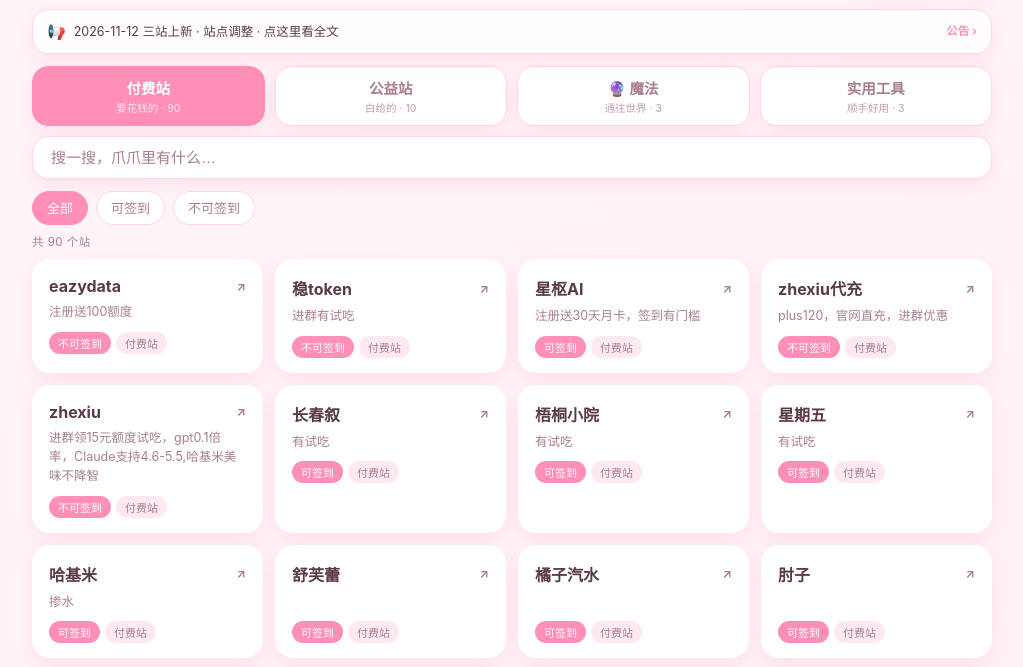
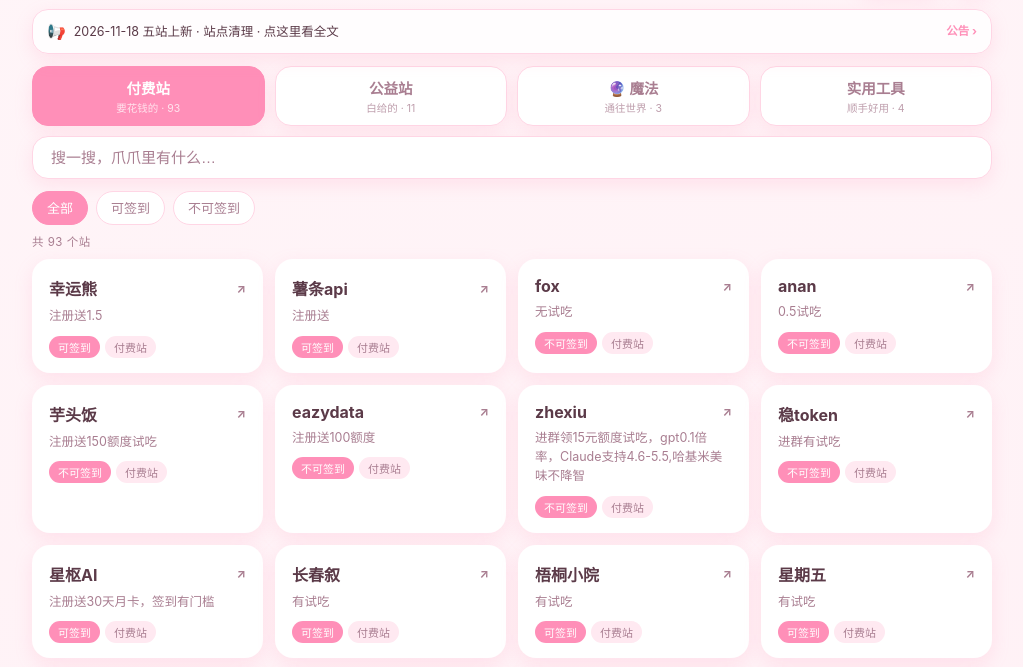
Before and after one commit to slulove/pinkpaw, a plain HTML site: page index.html in a window 1280 px wide. Shown: the part 70-737 px from the top of the page, without its empty margins (128-1151 px from the left). Drawn offline with Linux system fonts and the light colour scheme.

Commit message:
update 2026-11-18: 五站上新·站点清理（新增幸运熊/薯条api/fox/anan/芋头饭/新疆幻城/Via浏览器，移除zhexiu代充/gcmod，牛来换新域名）

```diff
--- a/data.js
+++ b/data.js
@@ -20,9 +20,51 @@
 
 const PAW_DATA = [
   {
+    "name": "幸运熊",
+    "url": "http://lucky-bear.asia/sign-up?aff=IT1R",
+    "note": "注册送1.5",
+    "cat": "付费",
+    "sign": "可签到"
+  },
+  {
+    "name": "薯条api",
+    "url": "https://leepdszz.top/sign-up?aff=3pWz",
+    "note": "注册送",
+    "cat": "付费",
+    "sign": "可签到"
+  },
+  {
+    "name": "fox",
+    "url": "https://foxapi.chat/sign-up?aff=vDi1Bc",
+    "note": "无试吃",
+    "cat": "付费",
+    "sign": "不可签到"
+  },
+  {
+    "name": "anan",
+    "url": "https://api.waianan.com/sign-up?aff=Txz3",
+    "note": "0.5试吃",
+    "cat": "付费",
+    "sign": "不可签到"
+  },
+  {
+    "name": "芋头饭",
+    "url": "https://api.yutou.fun/sign-up?aff=fEhu",
+    "note": "注册送150额度试吃",
+    "cat": "付费",
+    "sign": "不可签到"
+  },
+  {
     "name": "eazydata",
     "url": "https://eazydata.org/sign-up?aff=4Nix",
     "note": "注册送100额度",
+    "cat": "付费",
+    "sign": "不可签到"
+  },
+  {
+    "name": "zhexiu",
+    "url": "https://77777777ai.com/register?aff=R7FFPH4YT24Z",
+    "note": "进群领15元额度试吃，gpt0.1倍率，Claude支持4.6-5.5,哈基米美味不降智",
     "cat": "付费",
     "sign": "不可签到"
   },
@@ -39,20 +81,6 @@ const PAW_DATA = [
     "note": "注册送30天月卡，签到有门槛",
     "cat": "付费",
     "sign": "可签到"
-  },
-  {
-    "name": "zhexiu代充",
-    "url": "https://acg.77777777ai.com/",
-    "note": "plus120，官网直充，进群优惠",
-    "cat": "付费",
-    "sign": "不可签到"
-  },
-  {
-    "name": "zhexiu",
-    "url": "https://77777777ai.com/register?aff=R7FFPH4YT24Z",
-    "note": "进群领15元额度试吃，gpt0.1倍率，Claude支持4.6-5.5,哈基米美味不降智",
-    "cat": "付费",
-    "sign": "不可签到"
   },
   {
     "name": "长春叙",
@@ -161,7 +189,7 @@ const PAW_DATA = [
   },
   {
     "name": "牛来",
-    "url": "http://api.glm.bbs0.cc/sign-up?aff=mVON",
+    "url": "https://www.newlay.site/sign-up?aff=mVON",
     "note": "主gpt，有glm和ds，价格便宜",
     "cat": "付费",
     "sign": "可签到"
@@ -173,7 +201,6 @@ const PAW_DATA = [
     "cat": "付费",
     "sign": "可签到"
   },
-
   {
     "name": "passion",
     "url": "https://api.passionapi.com/register?aff=LQFMS6YYDSAX",
@@ -304,13 +331,6 @@ const PAW_DATA = [
     "name": "Liminality",
     "url": "https://beizhi.dedyn.io/sign-up?aff=ucJF",
     "note": "注册送，有免费模型，签到送得多",
-    "cat": "付费",
-    "sign": "可签到"
-  },
-  {
-    "name": "gcmod",
-    "url": "https://gcmod.bond/register?aff=vWiR",
-    "note": "注册送",
     "cat": "付费",
     "sign": "可签到"
   },
@@ -637,6 +657,13 @@ const PAW_DATA = [
     "sign": "不可签到"
   },
   {
+    "name": "新疆幻城",
+    "url": "https://api.hcnsec.cn/sign-up?aff=3ZYn",
+    "note": "注册送两万多额度，有签到需答题",
+    "cat": "公益",
+    "sign": "可签到"
+  },
+  {
     "name": "77625公益站",
     "url": "https://ly.77625.xyz/",
     "note": "邀请码：EQV8T9EALN",
@@ -761,10 +788,22 @@ const PAW_DATA = [
     "note": "注册送额度，可用于给机唱歌，通过邀请链接注册可额外获得额度。若邀请链接无法直接跳转至应用，请先在应用商店下载安装，再重新打开本页提供的邀请链接，跳转至海绵音乐完成登录。",
     "cat": "实用工具",
     "sign": ""
+  },
+  {
+    "name": "Via浏览器",
+    "url": "http://viayoo.com/",
+    "note": "一键打包cookie很方便",
+    "cat": "实用工具",
+    "sign": ""
   }
 ];
 
 const PAW_NOTICES = [
+  {
+    "date": "2026-11-18",
+    "title": "五站上新 · 站点清理",
+    "content": "新增付费站\n幸运熊：可签到，注册送1.5。\n薯条api：可签到，注册送。\nfox：无签到，无试吃。\nanan：无签到，0.5试吃。\n芋头饭：无签到，注册送150额度试吃。\n\n新增公益站\n新疆幻城：可签到，注册送两万多额度，签到需答题。\n\n新增实用工具\nVia浏览器：一键打包cookie很方便。\n\n站点清理\n移除「zhexiu代充」「gcmod」。\n\n链接更新\n牛来换新域名，链接已同步。"
+  },
   {
     "date": "2026-11-12",
     "title": "三站上新 · 站点调整",
--- a/index.html
+++ b/index.html
@@ -247,7 +247,7 @@ footer{max-width:960px;margin:26px auto 0;text-align:center;font-size:11.5px;col
   <!-- 公告栏 -->
   <div class="notice-bar" id="noticeBar">
     <span class="notice-icon">📢</span>
-    <div class="notice-text" id="noticeText">爪爪上新：长春叙、梧桐小院、星期五、秋刀鱼、蕾姆酒馆、77625公益站；重点推荐 Anx（有11labs等TTS模型可玩语音）。自用分享自行避雷，打不开请开魔法~</div>
+    <div class="notice-text" id="noticeText">爪爪上新：幸运熊、薯条api、fox、anan、芋头饭；公益新增新疆幻城；清理 zhexiu代充、gcmod；牛来换新域名。自用分享自行避雷，打不开请开魔法~</div>
     <span class="notice-more" id="noticeMore">公告 ›</span>
   </div>
 
@@ -296,7 +296,7 @@ footer{max-width:960px;margin:26px auto 0;text-align:center;font-size:11.5px;col
   </div>
 </div>
 
-<script src="./data.js?v=20261112-0029"></script>
+<script src="./data.js?v=20261118-1956"></script>
 <script>
 const DATA = (typeof PAW_DATA !== "undefined" ? PAW_DATA : []);
 const CATS = [
```
